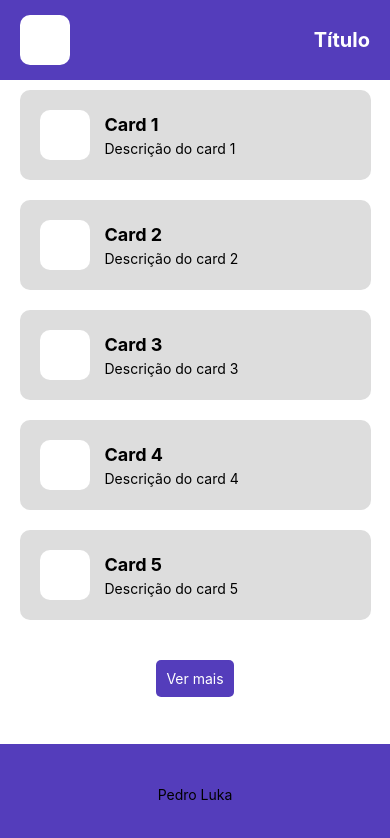
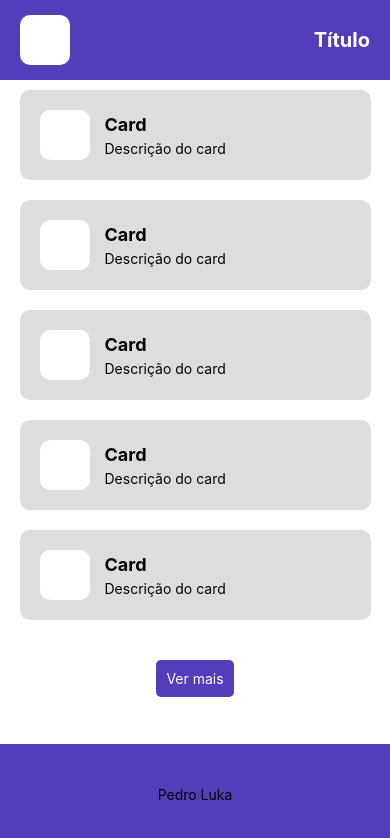
Before and after one commit to LS-PLuka/tutorial-react-native-expo, a React Native app: screen / in a window 390 px wide. Shown: the top 838 px of the page. Built offline with nearby package versions, Linux system fonts and the light colour scheme.

Commit message:
inserindo componentes na pagina

```diff
--- a/App.js
+++ b/App.js
@@ -1,65 +1,25 @@
 import { View, Text, StyleSheet } from 'react-native';
+
+// Importando Componentes
+import Header from './src/components/Header.js';
+import Card from './src/components/Card.js';
+import Botao from './src/components/Botao.js';
+import Footer from './src/components/Footer.js';
 
 export default function App() {
   return (
     <View style={styles.container}>
-      <View style={styles.header}>
-        <View style={styles.logo}></View>
-        <Text style={styles.titulo_menu}>Título</Text>
-      </View>
+      <Header />
 
-      <View style={styles.card}>
-        <View style={styles.logo}></View>
+      <Card />
+      <Card />
+      <Card />
+      <Card />
+      <Card />
 
-        <View style={styles.name}>
-          <Text style={styles.titulo_card}>Card 1</Text>
-          <Text>Descrição do card 1</Text>
-        </View>
-      </View>
+      <Botao />
 
-      <View style={styles.card}>
-        <View style={styles.logo}></View>
-
-        <View style={styles.name}>
-          <Text style={styles.titulo_card}>Card 2</Text>
-          <Text>Descrição do card 2</Text>
-        </View>
-      </View>
-
-      <View style={styles.card}>
-        <View style={styles.logo}></View>
-
-        <View style={styles.name}>
-          <Text style={styles.titulo_card}>Card 3</Text>
-          <Text>Descrição do card 3</Text>
-        </View>
-      </View>
-
-      <View style={styles.card}>
-        <View style={styles.logo}></View>
-
-        <View style={styles.name}>
-          <Text style={styles.titulo_card}>Card 4</Text>
-          <Text>Descrição do card 4</Text>
-        </View>
-      </View>
-
-      <View style={styles.card}>
-        <View style={styles.logo}></View>
-
-        <View style={styles.name}>
-          <Text style={styles.titulo_card}>Card 5</Text>
-          <Text>Descrição do card 5</Text>
-        </View>
-      </View>
-
-      <View style={styles.container}>
-        <Text style={styles.botao}>Ver mais</Text>
-      </View>
-
-      <View style={styles.footer}>
-        <Text>Pedro Luka</Text>
-      </View>
+      <Footer />
     </View>
   )
 }
@@ -70,68 +30,4 @@ const styles = StyleSheet.create({
     flexDirection: 'column',
     alignItems: 'center',
   },
-
-  header: {
-    width: '100%',
-    height: 80,
-    backgroundColor: '#543dbbff',
-    justifyContent: 'space-between',
-    alignItems: 'center',
-    flexDirection: 'row',
-    paddingHorizontal: 20,
-  },
-
-  logo: {
-    backgroundColor: '#fff',
-    width: 50,
-    height: 50,
-    borderRadius: 10,
-  },
-
-  titulo_menu: {
-    color: '#fff',
-    fontSize: 20,
-    fontWeight: 'bold',
-  },
-
-  card: {
-    width: '90%',
-    backgroundColor: '#ddd',
-    padding: 20,
-    borderRadius: 10,
-    marginVertical: 10,
-    flexDirection: 'row',
-    alignItems: 'center',
-  },
-
-  name: {
-    flex: 1,
-    marginLeft: 15,
-    flexDirection: 'column',
-    justifyContent: 'center',
-  },
-
-  titulo_card: {
-    fontSize: 18,
-    fontWeight: 'bold',
-    marginBottom: 5,
-  },
-
-  botao: {
-    backgroundColor: '#543dbbff',
-    color: '#fff',
-    padding: 10,
-    borderRadius: 5,
-    textAlign: 'center',
-    width: '100%',
-    marginTop: 30,
-  },
-
-  footer: {
-    width: '100%',
-    height: 100,
-    backgroundColor: '#543dbbff',
-    justifyContent: 'center',
-    alignItems: 'center',
-  },
 })
```
